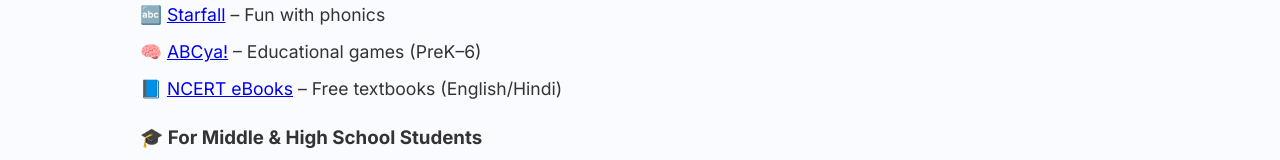
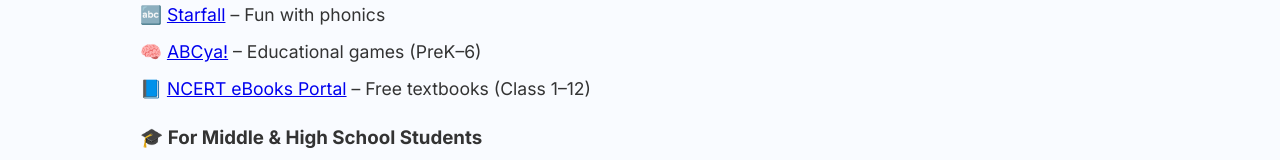
Before and after one commit to Haritheerth/EduSafe, a plain HTML site: page index.html in a window 1280 px wide. Shown: the part 543-703 px from the top of the page. Drawn offline with Linux system fonts and the light colour scheme.

Commit message:
Update index.html

```diff
--- a/index.html
+++ b/index.html
@@ -114,7 +114,8 @@
     <li>📚 <a href="https://learn.khanacademy.org/khan-academy-kids/" target="_blank">Khan Academy Kids</a> – Reading, math & emotions</li>
     <li>🔤 <a href="https://www.starfall.com/" target="_blank">Starfall</a> – Fun with phonics</li>
     <li>🧠 <a href="https://www.abcya.com/" target="_blank">ABCya!</a> – Educational games (PreK–6)</li>
-    <li>📘 <a href="https://www.ncert.nic.in/ebooks.html" target="_blank">NCERT eBooks</a> – Free textbooks (English/Hindi)</li>
+    <li>📘 <a href="https://ncert.nic.in/textbook.php" target="_blank">NCERT eBooks Portal</a> – Free textbooks (Class 1–12)</li>
+
   </ul>
 </div>
 
```
